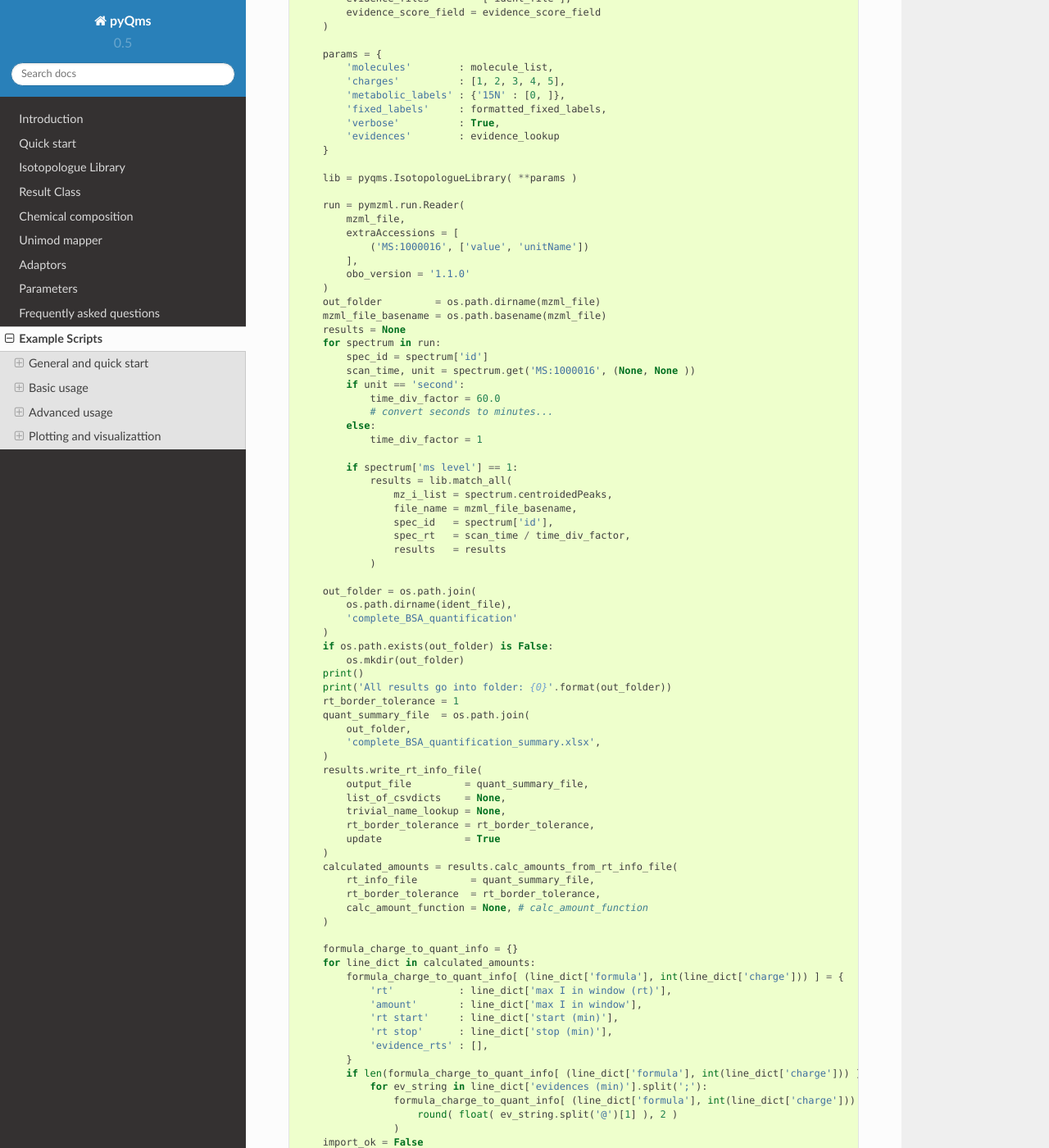
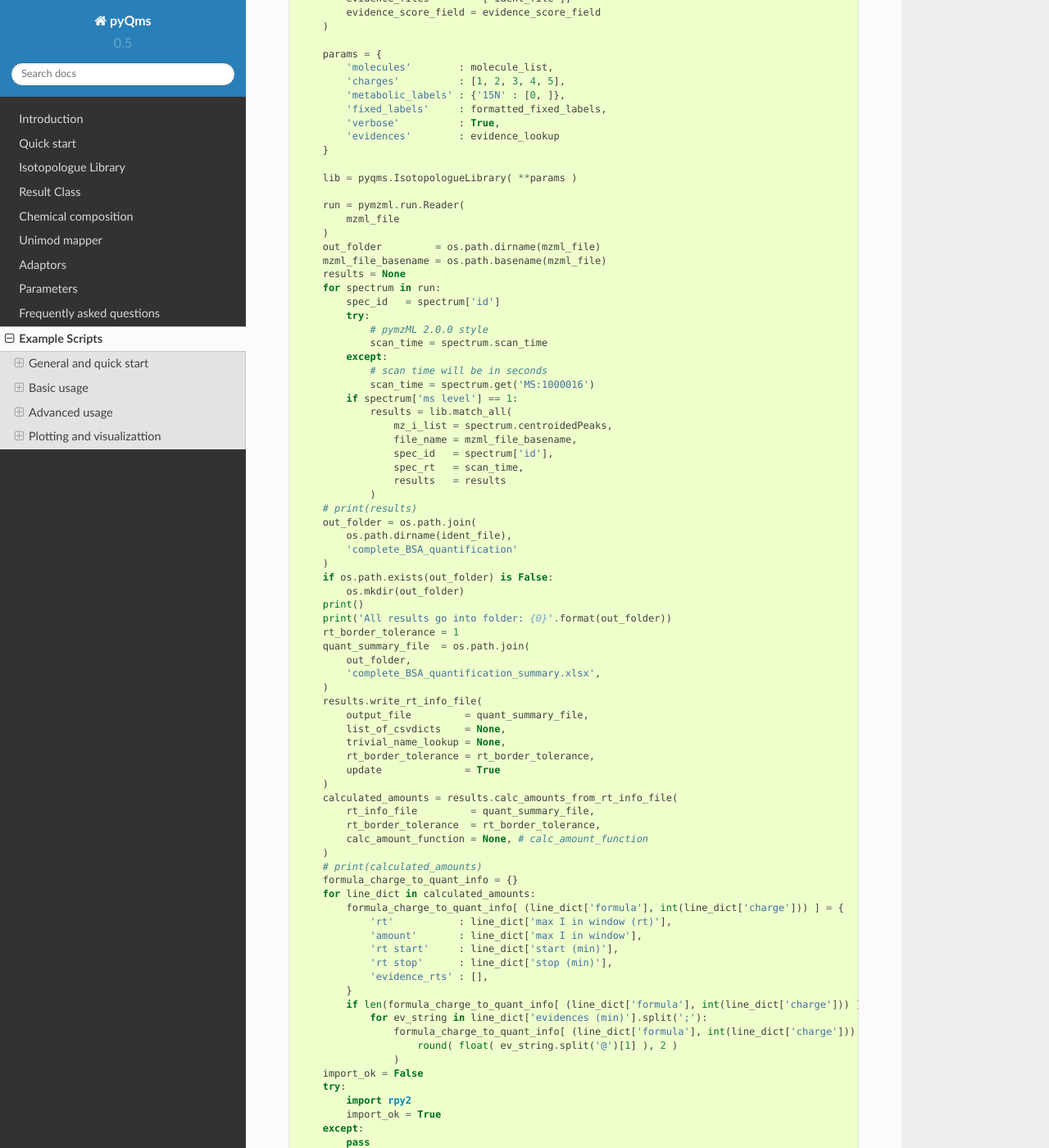
Before and after one commit to pyQms/pyqms, a Sphinx documentation site: the page built from docs/source/example_scripts.rst, in a window 1280 px wide and 1400 px high, scrolled down 19285 px. Shown: the whole window at 82% size. Built offline with Sphinx 7.4.7 and the Read the Docs theme 2.0.0, drawn with Linux system fonts in a browser that asks for light colours; some of the changed text lies outside the part shown.

```diff
--- a/README.rst
+++ b/README.rst
@@ -4,7 +4,7 @@ Introduction
 *pyQms enables universal and accurate quantification of mass spectrometry data*
 
 
-|doc-status| |build-status-travis| |build-status-appveyor|
+|doc-status| |build-status-travis| |build-status-appveyor| |pypi|
 
 .. |doc-status| image:: https://readthedocs.org/projects/pyqms/badge/?version=latest
    :target: http://pyqms.readthedocs.io/en/latest/?badge=latest
@@ -17,6 +17,9 @@ Introduction
 .. |build-status-appveyor| image:: https://ci.appveyor.com/api/projects/status/j6bwfx62l0j8ddsi?svg=true
    :target: https://ci.appveyor.com/project/JB-MS/pyqms
    :alt: AppVeyor CI status
+
+.. |pypi| image:: https://img.shields.io/pypi/v/pyqms.svg
+   :target: https://pypi.org/project/pyqms/
 
 
 Summary
--- a/docs/source/code_inc/complete_BSA_quantification.inc
+++ b/docs/source/code_inc/complete_BSA_quantification.inc
@@ -22,10 +22,14 @@
 	"""
 	import pyqms
 	import sys
-	import pymzml
+
 	import pickle
 	import os
 	import pyqms.adaptors
+	try:
+	    import pymzml
+	except:
+	    print('Please install pymzML via: pip install pymzml')
 
 
 	def main(ident_file = None, mzml_file = None):
@@ -97,33 +101,28 @@
 	    lib = pyqms.IsotopologueLibrary( **params )
 
 	    run = pymzml.run.Reader(
-	        mzml_file,
-	        extraAccessions = [
-	            ('MS:1000016', ['value', 'unitName'])
-	        ],
-	        obo_version = '1.1.0'
+	        mzml_file
 	    )
 	    out_folder         = os.path.dirname(mzml_file)
 	    mzml_file_basename = os.path.basename(mzml_file)
 	    results = None
 	    for spectrum in run:
-	        spec_id = spectrum['id']
-	        scan_time, unit = spectrum.get('MS:1000016', (None, None ))
-	        if unit == 'second':
-	            time_div_factor = 60.0
-	            # convert seconds to minutes...
-	        else:
-	            time_div_factor = 1
-
+	        spec_id   = spectrum['id']
+	        try:
+	            # pymzML 2.0.0 style
+	            scan_time = spectrum.scan_time
+	        except:
+	            # scan time will be in seconds
+	            scan_time = spectrum.get('MS:1000016')
 	        if spectrum['ms level'] == 1:
 	            results = lib.match_all(
 	                mz_i_list = spectrum.centroidedPeaks,
 	                file_name = mzml_file_basename,
 	                spec_id   = spectrum['id'],
-	                spec_rt   = scan_time / time_div_factor,
+	                spec_rt   = scan_time,
 	                results   = results
 	            )
-
+	    # print(results)
 	    out_folder = os.path.join(
 	        os.path.dirname(ident_file),
 	        'complete_BSA_quantification'
@@ -149,7 +148,7 @@
 	        rt_border_tolerance  = rt_border_tolerance,
 	        calc_amount_function = None, # calc_amount_function
 	    )
-
+	    # print(calculated_amounts)
 	    formula_charge_to_quant_info = {}
 	    for line_dict in calculated_amounts:
 	        formula_charge_to_quant_info[ (line_dict['formula'], int(line_dict['charge'])) ] = {
@@ -207,7 +206,7 @@
 	                    },
 	                ]
 	            }
-
+	            # print(formula_charge_to_quant_info[short_key])
 	            additional_legends = {
 	                key : [
 	                    {
--- a/docs/source/code_inc/determine_mz_and_i_error.inc
+++ b/docs/source/code_inc/determine_mz_and_i_error.inc
@@ -45,7 +45,7 @@
 
 	    plot_name = os.path.join(
 	        os.path.dirname(result_pkl),
-	        'mz_and_intesnity_error_{0}.pdf'.format(
+	        'mz_and_intensity_error_{0}.pdf'.format(
 	            os.path.basename(result_pkl)
 	        )
 	    )
--- a/docs/source/code_inc/get_example_BSA_file.inc
+++ b/docs/source/code_inc/get_example_BSA_file.inc
@@ -51,7 +51,7 @@
 	        with open( output_path, 'wb') as ooo:
 	            local_filename, headers = request.urlretrieve(
 	                http_url,
-	                filename = output_path
+	                filename = output_path,
 	            )
 	        try:
 	            shutil.move(
--- a/docs/source/code_inc/parse_ident_file_and_quantify.inc
+++ b/docs/source/code_inc/parse_ident_file_and_quantify.inc
@@ -22,10 +22,13 @@
 	"""
 	import pyqms
 	import sys
-	import pymzml
 	import pickle
 	import os
 	import pyqms.adaptors
+	try:
+	    import pymzml
+	except:
+	    print('Please install pymzML via: pip install pymzml')
 
 
 	def main(ident_file=None, mzml_file=None):
@@ -85,29 +88,24 @@
 	    lib = pyqms.IsotopologueLibrary( **params )
 
 	    run = pymzml.run.Reader(
-	        mzml_file,
-	        extraAccessions = [
-	            ('MS:1000016', ['value', 'unitName'])
-	        ],
-	        obo_version = '1.1.0'
+	        mzml_file
 	    )
 	    out_folder         = os.path.dirname(mzml_file)
 	    mzml_file_basename = os.path.basename(mzml_file)
 	    results            = None
 	    for spectrum in run:
-	        scan_time, unit = spectrum.get('scan time', (None, None ))
-	        if unit == 'second':
-	            time_div_factor = 60.0
-	            # convert seconds to minutes...
-	        else:
-	            time_div_factor = 1
-
+	        try:
+	            # pymzML 2.0.0 style
+	            scan_time = spectrum.scan_time
+	        except:
+	            # scan time will be in seconds
+	            scan_time = spectrum.get('MS:1000016')
 	        if spectrum['ms level'] == 1:
 	            results = lib.match_all(
 	                mz_i_list = spectrum.centroidedPeaks,
 	                file_name = mzml_file_basename,
 	                spec_id   = spectrum['id'],
-	                spec_rt   = scan_time / time_div_factor,
+	                spec_rt   = scan_time,
 	                results   = results
 	            )
 	    pickle.dump(
--- a/docs/source/code_inc/parse_ident_file_and_quantify_with_carbamidomethylation.inc
+++ b/docs/source/code_inc/parse_ident_file_and_quantify_with_carbamidomethylation.inc
@@ -22,10 +22,13 @@
 	"""
 	import pyqms
 	import sys
-	import pymzml
 	import pickle
 	import os
 	import pyqms.adaptors
+	try:
+	    import pymzml
+	except:
+	    print('Please install pymzML via: pip install pymzml')
 
 
 	def main(ident_file=None, mzml_file=None):
@@ -90,30 +93,25 @@
 	    lib = pyqms.IsotopologueLibrary( **params )
 
 	    run = pymzml.run.Reader(
-	        mzml_file,
-	        extraAccessions = [
-	            ('MS:1000016', ['value', 'unitName'])
-	        ],
-	        obo_version = '1.1.0'
+	        mzml_file
 	    )
 	    out_folder         = os.path.dirname(mzml_file)
 	    mzml_file_basename = os.path.basename(mzml_file)
 	    results = None
 	    for spectrum in run:
 	        spec_id = spectrum['id']
-	        scan_time, unit = spectrum.get('MS:1000016', (None, None ))
-	        if unit == 'second':
-	            time_div_factor = 60.0
-	            # convert seconds to minutes...
-	        else:
-	            time_div_factor = 1
-
+	        try:
+	            # pymzML 2.0.0 style
+	            scan_time = spectrum.scan_time
+	        except:
+	            # scan time will be in seconds
+	            scan_time = spectrum.get('MS:1000016')
 	        if spectrum['ms level'] == 1:
 	            results = lib.match_all(
 	                mz_i_list = spectrum.centroidedPeaks,
 	                file_name = mzml_file_basename,
 	                spec_id   = spectrum['id'],
-	                spec_rt   = scan_time / time_div_factor,
+	                spec_rt   = scan_time,
 	                results   = results
 	            )
 
--- a/docs/source/code_inc/plot_match_examples.inc
+++ b/docs/source/code_inc/plot_match_examples.inc
@@ -22,8 +22,12 @@
 	"""
 	import pickle
 	import sys
-	import pymzml.plot
 	import os
+	try:
+	    import pymzml
+	    import pymzml.plot
+	except:
+	    print('Please install pymzML via: pip install pymzml')
 
 
 	def main(result_pkl=None):
--- a/docs/source/code_inc/visualize_scoring_information.inc
+++ b/docs/source/code_inc/visualize_scoring_information.inc
@@ -25,8 +25,11 @@
 	import pickle
 	import os
 	import pprint
-	import pymzml
 	from collections import defaultdict as ddict
+	try:
+	    import pymzml
+	except:
+	    print('Please install pymzML via: pip install pymzml')
 
 
 	def main( mzml=None):
--- a/docs/source/params.rst
+++ b/docs/source/params.rst
@@ -22,9 +22,9 @@ pyQms default params, parsed from current params.py file.
 
 >>> params = {
 	'BUILD_RESULT_INDEX'' : True,
-	'COLORS'' : {0.0: (37, 37, 37), 0.1: (99, 99, 99), 0.3: (204, 204, 204), 0.6: (248, 120, 72), 0.8: (209, 239, 121), 0.5: (203, 27, 29), 1: (27, 137, 62), 0.7: (253, 219, 121), 0.2: (150, 150, 150), 0.9: (129, 202, 78), 0.4: (247, 247, 247)},
+	'COLORS'' : {0.0: (37, 37, 37), 0.1: (99, 99, 99), 0.2: (150, 150, 150), 0.3: (204, 204, 204), 0.4: (247, 247, 247), 0.5: (203, 27, 29), 0.6: (248, 120, 72), 0.7: (253, 219, 121), 0.8: (209, 239, 121), 0.9: (129, 202, 78), 1: (27, 137, 62)},
 	'ELEMENT_MIN_ABUNDANCE'' : 0.001,
-	'FIXED_LABEL_ISOTOPE_ENRICHMENT_LEVELS'' : {'2H': 0.994, '13C': 0.996, '15N': 0.994},
+	'FIXED_LABEL_ISOTOPE_ENRICHMENT_LEVELS'' : {'15N': 0.994, '13C': 0.996, '2H': 0.994},
 	'INTENSITY_TRANSFORMATION_FACTOR'' : 100000.0,
 	'INTERNAL_PRECISION'' : 1000,
 	'LOWER_MZ_LIMIT'' : 150,
```
Also changed, not shown: docs/source/code_inc/quantify_mzml.inc (+5 -6 lines), 2 other files.
